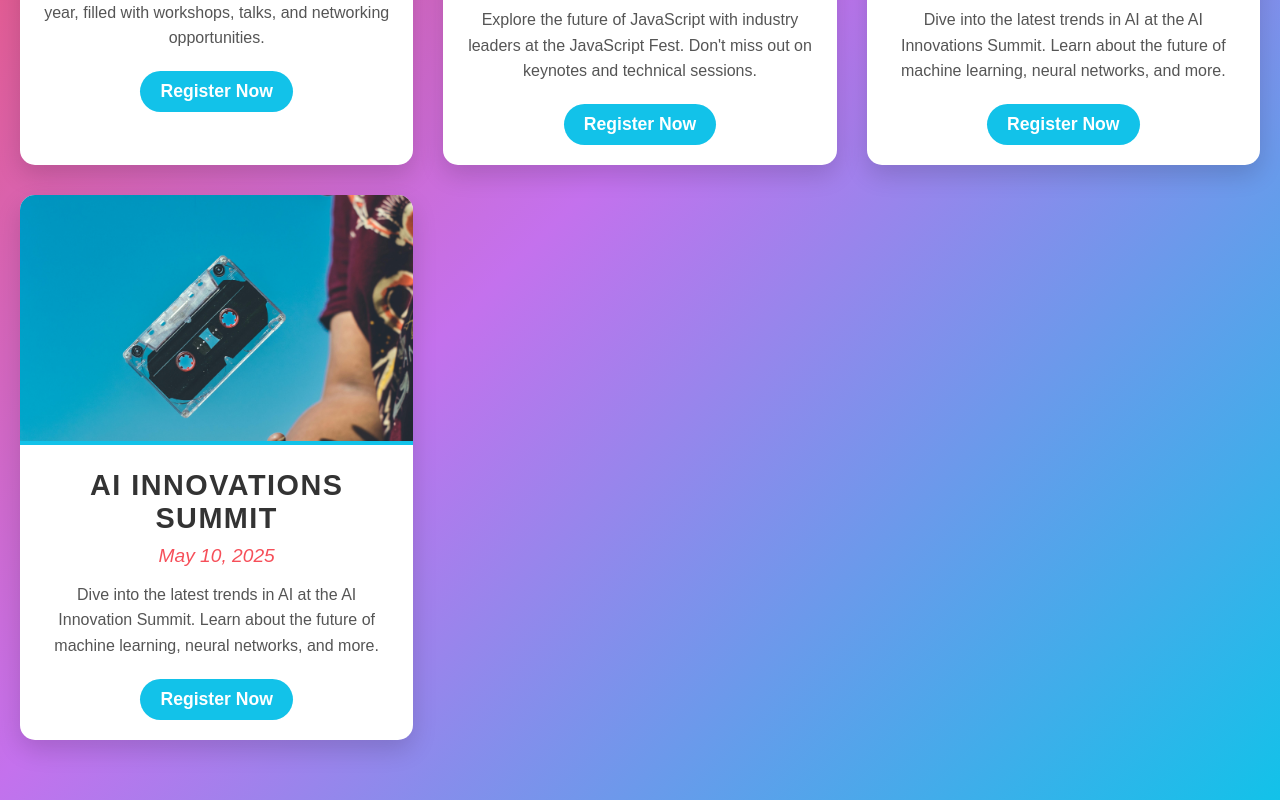
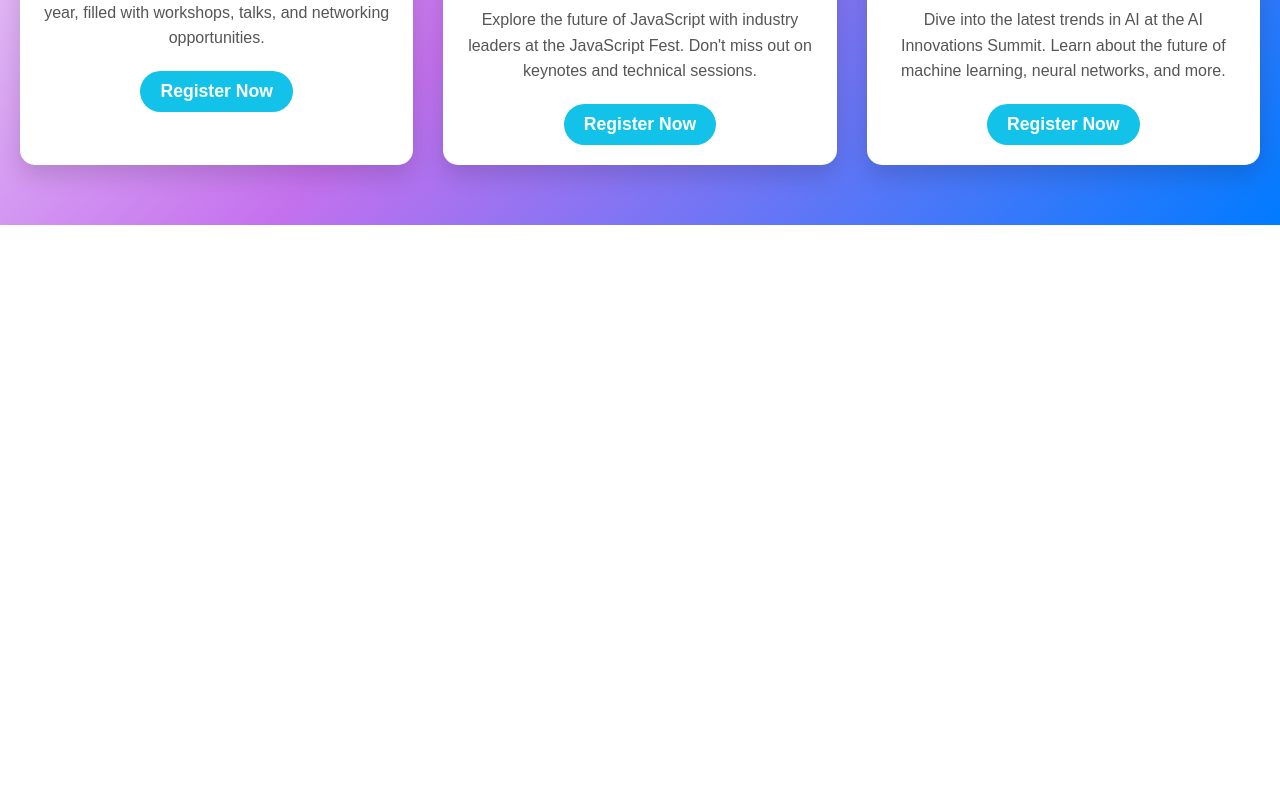
Before and after one commit to GUchechi/-RygmaHackathon, a React (Vite) app: page / in a window 1280 px wide. Shown: the part 3444-4244 px from the top of the page. After the commit the page ends 3669 px from the top, so only its background shows below. Built offline with nearby package versions, Linux system fonts and the light colour scheme.

Commit message:
added upcoming

```diff
--- a/src/components/Upcoming/Upcoming.css
+++ b/src/components/Upcoming/Upcoming.css
@@ -1,6 +1,6 @@
 .upcoming-section {
   padding: 60px 20px;
-  background: linear-gradient(135deg, #f64f59, #c471ed, #12c2e9);
+  background: linear-gradient(135deg, #fff, #c471ed, var(--primary-color));
   color: white;
   text-align: center;
 }
--- a/src/components/Upcoming/Upcoming.jsx
+++ b/src/components/Upcoming/Upcoming.jsx
@@ -1,4 +1,3 @@
-import React from "react";
 import "./Upcoming.css";
 import recommend4 from "../../images/recommend4.jpg";
 
@@ -26,14 +25,6 @@ const upcomingEvents = [
     date: "May 10, 2025",
     description:
       "Dive into the latest trends in AI at the AI Innovations Summit. Learn about the future of machine learning, neural networks, and more.",
-  },
-  {
-    id: 3,
-    image: recommend4,
-    title: "AI Innovations Summit",
-    date: "May 10, 2025",
-    description:
-      "Dive into the latest trends in AI at the AI Innovation Summit. Learn about the future of machine learning, neural networks, and more.",
   },
 ];
 
```
